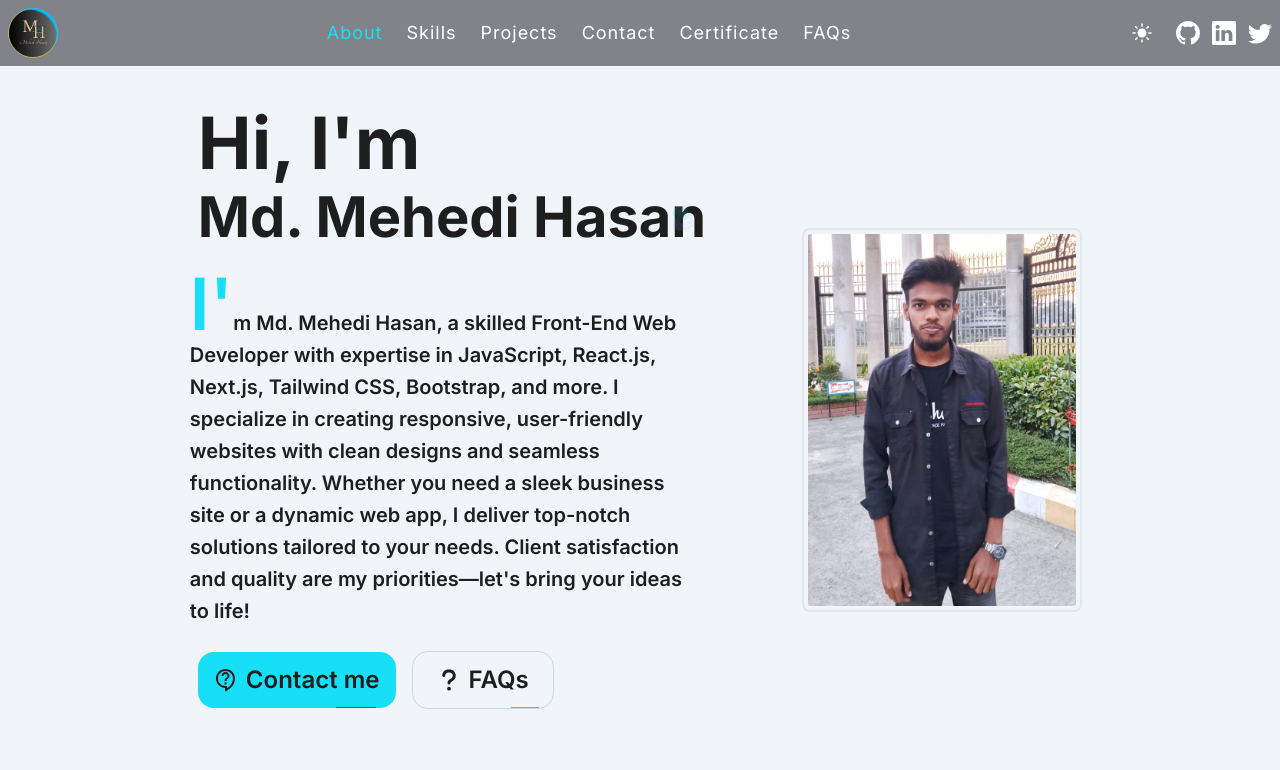
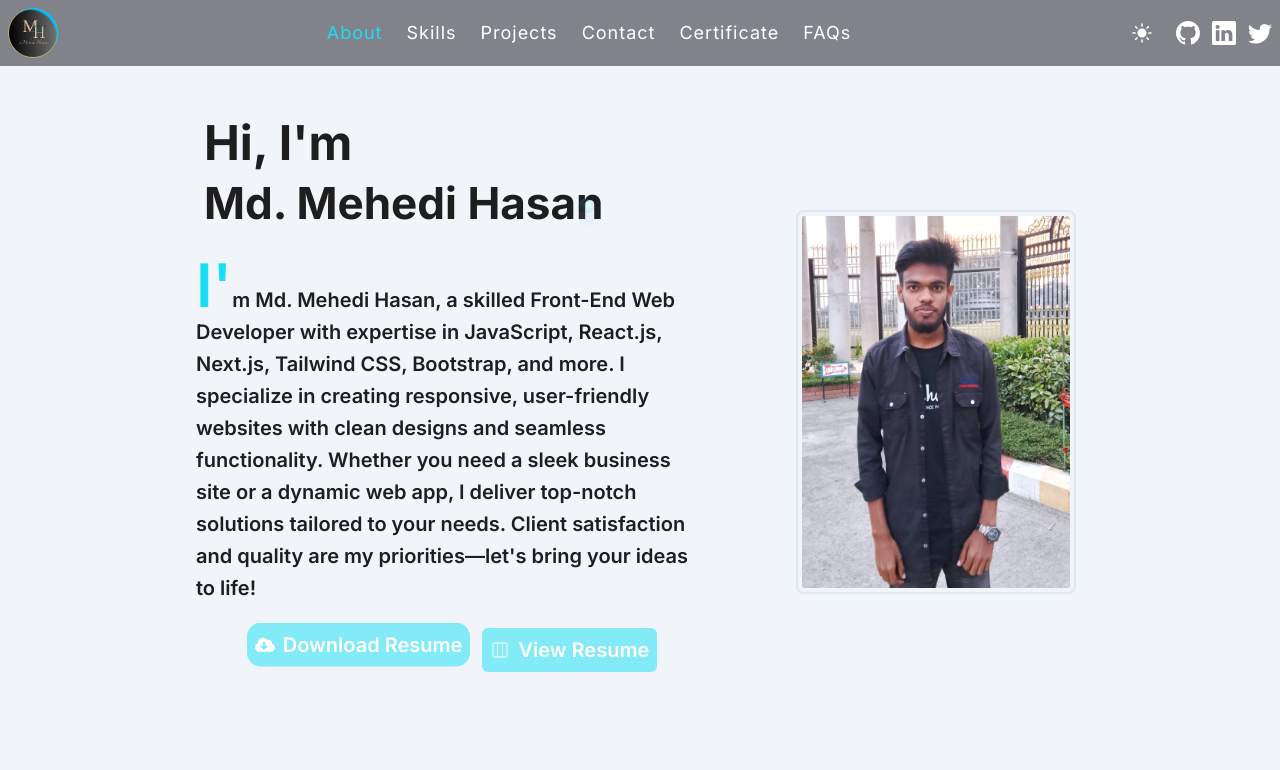
Before and after one commit to mehediweb01/portfolio, a Next.js app: page /about in a window 1280 px wide. Shown: the top 770 px of the page. Built offline with nearby package versions, Linux system fonts and the light colour scheme.

Commit message:
about page updated design & code refactor

```diff
--- a/components/about/About.jsx
+++ b/components/about/About.jsx
@@ -1,28 +1,17 @@
 import mehedi from "@/public/mehedi.jpeg";
 import Image from "next/image";
-import Link from "next/link";
-import { FaQuestion } from "react-icons/fa6";
-import { MdOutlineContactSupport } from "react-icons/md";
-import ButtonAnimation from "../common/ButtonAnimation";
 import AboutAnimate from "./AboutAnimate";
-import HeaderAnimate from "./HeaderAnimate";
+import AboutHeader from "./AboutHeader";
+import DownloadViewResume from "./DownloadViewResume";
 
 const About = () => {
   return (
     <AboutAnimate>
       <div className="flex items-center justify-center flex-col-reverse sm:flex-row gap-16 pb-8">
         <div className="space-y-6">
-          <HeaderAnimate>
-            <span className="text-5xl md:text-7xl sm:text-6xl leading-4 sm:leading-6">
-              Hi, I&apos;m
-            </span>
-            <br />
-            <span className="text-4xl md:text-[56px] sm:text-5xl leading-10 sm:leading-[60px] md:leading-[85px]  before:content-[''] lg:before:content-['🪼'] lg:before:absolute lg:relative lg:before:w-full lg:before:h-full lg:before:text-red-500 lg:before:-bottom-5 lg:before:left-0 lg:before:text-2xl animate-text">
-              Md. Mehedi Hasan
-            </span>
-          </HeaderAnimate>
+          <AboutHeader />
 
-          <p className="first-letter:text-5xl first-letter:sm:text-7xl first-letter:text-activeColor first-letter:leading-10 font-inter font-semibold leading-8 max-w-lg sm:text-start text-base text-center sm:mx-2 md:text-xl text-darkBlack dark:text-[#D0D0D0]">
+          <p className="first-letter:text-4xl first-letter:sm:text-6xl first-letter:text-activeColor first-letter:leading-10 font-inter font-semibold leading-8 max-w-lg sm:text-start text-base text-center sm:mx-2 md:text-xl text-darkBlack dark:text-[#D0D0D0]">
             I&apos;m Md. Mehedi Hasan, a skilled Front-End Web Developer with
             expertise in JavaScript, React.js, Next.js, Tailwind CSS, Bootstrap,
             and more. I specialize in creating responsive, user-friendly
@@ -32,26 +21,7 @@ const About = () => {
             are my priorities—let's bring your ideas to life!
           </p>
 
-          <div className="flex justify-center items-center flex-wrap sm:justify-start space-x-4 sm:mx-4">
-            <ButtonAnimation>
-              <Link
-                href="/contact"
-                className="text-center bg-activeColor !text-darkBlack font-inter font-semibold text-xl sm:text-2xl leading-5 sm:leading-8 tracking-[1%] rounded-2xl px-4 py-3 hover:shadow-btnWhite dark:hover:shadow-btn transition-all duration-300 shadow-activeColor relative z-20 group after:content-[''] after:h-px hover:after:h-[1%] after:w-1/2 after:transition-all after:duration-700 after:bg-slate-600 after:-z-50 after:absolute after:bottom-0 after:left-0 hover:after:rounded-lg after:animate-indeterminate-bar flex justify-center items-center gap-2"
-              >
-                <MdOutlineContactSupport />
-                Contact me
-              </Link>
-            </ButtonAnimation>
-            <ButtonAnimation>
-              <Link
-                href="/faqs"
-                className="text-center bg-transparent !text-darkBlack dark:!text-white font-inter font-semibold text-xl sm:text-2xl leading-5 sm:leading-8 tracking-[1%] rounded-2xl px-6 py-3 border border-slate-300 relative group after:content-[''] z-20 after:absolute after:bg-activeColor after:h-px after:w-1/2 hover:after:h-[2px] transition-all after:transition-all after:duration-300 after:left-0 after:bottom-0  after:z-[-1] duration-300 hover:shadow-btnWhite dark:hover:shadow-btn shadow-activeColor after:animate-indeterminate-bar flex justify-center items-center gap-2"
-              >
-                <FaQuestion />
-                FAQs
-              </Link>
-            </ButtonAnimation>
-          </div>
+          <DownloadViewResume />
         </div>
 
         {/* image me */}
--- /dev/null
+++ b/components/about/AboutHeader.jsx
@@ -0,0 +1,17 @@
+import HeaderAnimate from "./HeaderAnimate";
+
+const AboutHeader = () => {
+  return (
+    <HeaderAnimate>
+      <span className="text-3xl sm:text-4xl md:text-5xl leading-4 sm:leading-6">
+        Hi, I&apos;m
+      </span>
+      <br />
+      <span className="text-3xl sm:text-4xl md:text-[44px] leading-10 sm:leading-[56px] md:leading-[75px] before:content-[''] lg:before:content-['🪼'] lg:before:absolute lg:relative lg:before:w-full lg:before:h-full lg:before:text-red-500 lg:before:-bottom-5 lg:before:left-0 lg:before:text-2xl animate-text">
+        Md. Mehedi Hasan
+      </span>
+    </HeaderAnimate>
+  );
+};
+
+export default AboutHeader;
--- a/components/hero/ActionButtons.jsx
+++ /dev/null
@@ -1,22 +0,0 @@
-import Link from "next/link";
-import ButtonAnimation from "../common/ButtonAnimation";
-import DownloadViewResume from "./DownloadViewResume";
-
-const ActionButtons = () => {
-  return (
-    <div className="flex flex-wrap justify-center items-center gap-4 ms-0 sm:ms-24 md:mt-4 mt-14">
-      <DownloadViewResume />
-
-      <ButtonAnimation>
-        <Link
-          href="/about"
-          className="relative z-20 bg-gradient-to-lr from-black/70 to-transparent border rounded-md text-white font-semibold font-inter text-base sm:text-xl tracking-[2px] px-2 py-1 shadow-sm shadow-white transition-all duration-300 hover:font-bold hover:shadow-black hover:border-0 after:content-[''] after:absolute after:inset-0 after:w-[15%] after:rounded-md after:left-0 after:top-0 after:bg-sky-300/50 after:transition-all after:duration-300 after:z-[-1] hover:after:w-full hover:after:rounded-full"
-        >
-          About
-        </Link>
-      </ButtonAnimation>
-    </div>
-  );
-};
-
-export default ActionButtons;
--- a/components/hero/Details.jsx
+++ b/components/hero/Details.jsx
@@ -4,7 +4,7 @@ import TypeAnimate from "./TypeAnimate";
 
 const Details = () => {
   return (
-    <div className="flex md:flex-row flex-col gap-4 md:gap-8 items-start md:items-center md:ms-0 ms-4">
+    <div className="flex md:flex-row flex-col gap-4 md:gap-8 items-start md:items-center md:ms-0 ms-4 ">
       <div className="relative p-2 flex justify-center items-center">
         <div className="absolute w-full h-full rounded-lg border-1 border-activeColor/50 shadow-sm shadow-activeColor/50" />
         <Image
@@ -24,7 +24,7 @@ const Details = () => {
           <span className="sm:text-5xl text-2xl font-medium text-activeColor tracking-[2px] ms-5 drop-shadow">
             Md. Mehedi Hasan ,
           </span>
-          <span className="sm:text-3xl text-base ms-5 text-gray-100 tracking-wider drop-shadow-2xl">
+          <span className="text-base sm:text-xl md:text-2xl ms-5 text-gray-100 tracking-wider drop-shadow-2xl">
             Front-End Web Developer. Explore my portfolio to see my work.
           </span>
         </span>
--- a/components/hero/Hero.jsx
+++ b/components/hero/Hero.jsx
@@ -1,4 +1,3 @@
-import ActionButtons from "./ActionButtons";
 import Details from "./Details";
 import HeroAnimate from "./HeroAnimate";
 
@@ -8,9 +7,8 @@ const Hero = () => {
       <div className="bg-black/65 h-fit sm:min-h-screen bg-opacity-50 text-white flex sm:items-center items-start justify-center gap-16 px-2 sm:py-0 py-8 relative">
         <div className="absolute top-[10%] left-[75%] -translate-x-1/2 -translate-y-1/2 w-0 h-0 bg-transparent shadow-[20px_50px_150px_50px_#17DFF5]" />
 
-        <div className="flex flex-col gap-4 items-center sm:ms-0 ms-4">
+        <div>
           <Details />
-          <ActionButtons />
         </div>
       </div>
     </HeroAnimate>
```
Also changed, not shown: components/about/DownloadViewResume.jsx (renamed from components/hero/DownloadViewResume.jsx).
